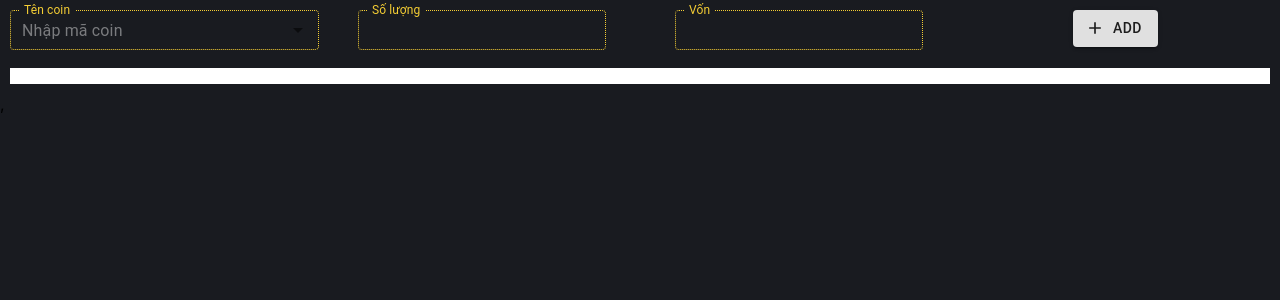
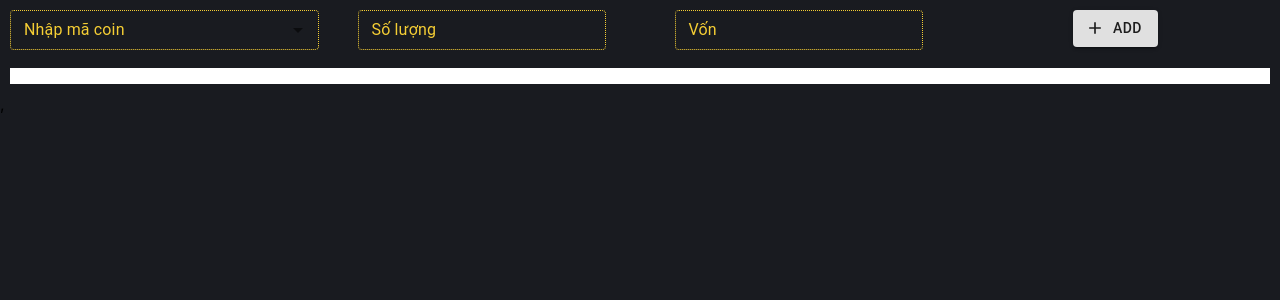
Before and after one commit to phongbugs/coicoin, a React (Create React App) app in the folder web/: page / in a window 1280 px wide. Shown: the top 300 px of the page. Built offline with nearby package versions, Linux system fonts and the light colour scheme.

Commit message:
add coin success (btc, 1,2)

```diff
--- a/web/src/App.js
+++ b/web/src/App.js
@@ -27,13 +27,30 @@ function App() {
   const [quantityCoin, setQuantityCoin] = useState('');
   const [originalFund, setOriginalFund] = useState('');
   const [symbolCoin, setSymbolCoin] = useState('');
+
+  const isValidForm = () => {
+    if (originalFund === '' || !quantityCoin === '' || !symbolCoin === '') {
+      alert('Thiếu dữ liệu');
+      return false;
+    }
+    return true;
+  };
   const getCoin = (symbol) => {
-    console.log(symbol)
-    let coin = Coins.find((coin) => coin.s === symbol);
-    coin['p'] = 'USDT';
-    coin['q'] = quantityCoin;
-    coin['of'] = originalFund;
+    let coin = null;
+    if (isValidForm()) {
+      console.log(symbol);
+      coin = Coins.find((coin) => coin.s === symbol.toUpperCase());
+      if (coin) {
+        coin['p'] = 'USDT';
+        coin['q'] = quantityCoin;
+        coin['of'] = originalFund;
+      }
+    }
     return coin;
+  };
+  const sendSymbol = (symbol) => {
+    console.log(symbol);
+    setSymbolCoin(symbol);
   };
   return (
     <div className={classes.root}>
@@ -44,7 +61,7 @@ function App() {
               className: classes.input,
             }}
             value={symbolCoin}
-            onChange={(e) => setSymbolCoin(e.target.value)}
+            sendSymbol={sendSymbol}
           />
         </Grid>
         <Grid item xs={4} sm={3} md={3} lg={3} xl={3}>
@@ -53,9 +70,9 @@ function App() {
             id='txtQuantity'
             label='Số lượng'
             type='number'
-            InputLabelProps={{
-              shrink: true,
-            }}
+            // InputLabelProps={{
+            //   shrink: true,
+            // }}
             variant='outlined'
             InputProps={{
               className: classes.input,
@@ -70,9 +87,9 @@ function App() {
             id='txtFund'
             label='Vốn'
             type='number'
-            InputLabelProps={{
-              shrink: true,
-            }}
+            // InputLabelProps={{
+            //   shrink: true,
+            // }}
             variant='outlined'
             InputProps={{
               className: classes.input,
--- a/web/src/components/CoinComboBox.js
+++ b/web/src/components/CoinComboBox.js
@@ -15,23 +15,28 @@ export default function CoinComboBox(props) {
       matchFrom: 'start',
       stringify: (option) => option.s,
       limit: 20,
-    })
+    });
+  console.log(props);
   return (
     <Autocomplete
       size='small'
       id='combo-box-demo'
       options={Coins}
       getOptionLabel={(option) => option.s}
-      style={{ marginBottom: '10px', color:'white' }}
+      style={{ marginBottom: '10px', color: 'white' }}
+      onChange={(e, v) => props.sendSymbol(v.s)}
+      //inputValue={input}
       renderInput={(params) => (
         <CoinTextField
           {...params}
-          label='Tên coin'
-          InputLabelProps={{
-            shrink: true,
-          }}
+          label='Nhập mã coin'
+          // InputLabelProps={{
+          //   shrink: true,
+          // }}
+          placeholder='Nhập mã coin'
           variant='outlined'
-          placeholder='Nhập mã coin'
+          onChange={(e) => props.sendSymbol(e.target.value.s)}
+          //value={input.s}
         />
       )}
       filterOptions={filterOptions}
--- a/web/src/components/CoinList.js
+++ b/web/src/components/CoinList.js
@@ -17,6 +17,7 @@ const useStyles = makeStyles((theme) => ({
     backgroundColor: theme.palette.background.paper,
   },
 }));
+
 // const fetchPrice = (symbol) => {
 //   return 35345
 // }
--- a/web/src/redux/slice.js
+++ b/web/src/redux/slice.js
@@ -1,6 +1,6 @@
 import { createSlice } from '@reduxjs/toolkit';
-function fetchPrice(symbol, pair){
-    return 100
+function fetchPrice(symbol, pair) {
+  return 100;
 }
 export const slice = createSlice({
   name: 'coin',
@@ -23,14 +23,16 @@ export const slice = createSlice({
       // doesn't actually mutate the state because it uses the immer library,
       // which detects changes to a "draft state" and produces a brand new
       // immutable state based off those changes
-      console.log(action.payload)
-      let coin = {...action.payload, of:1, cf:3}
-      state.entities.push(coin);
+      if (action.payload) {
+        console.log(action.payload);
+        let coin = { ...action.payload, of: 1, cf: 3 };
+        state.entities.push(coin);
+      }
     },
     removeCoin: (state, action) => {
-        state.entities.splice(0, 1);
-        console.log(action);
-    }
+      state.entities.splice(0, 1);
+      console.log(action);
+    },
   },
 });
 
```
